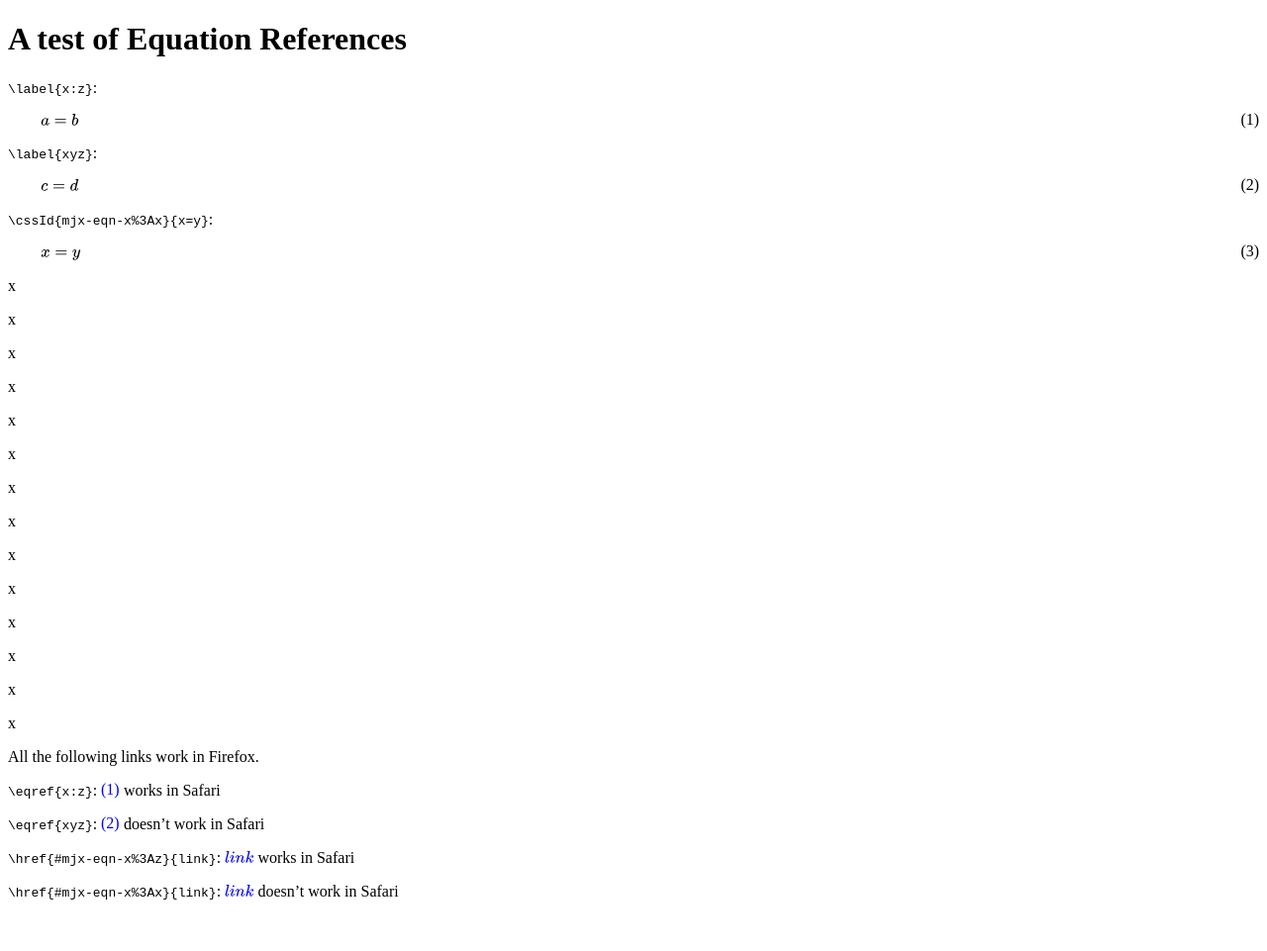
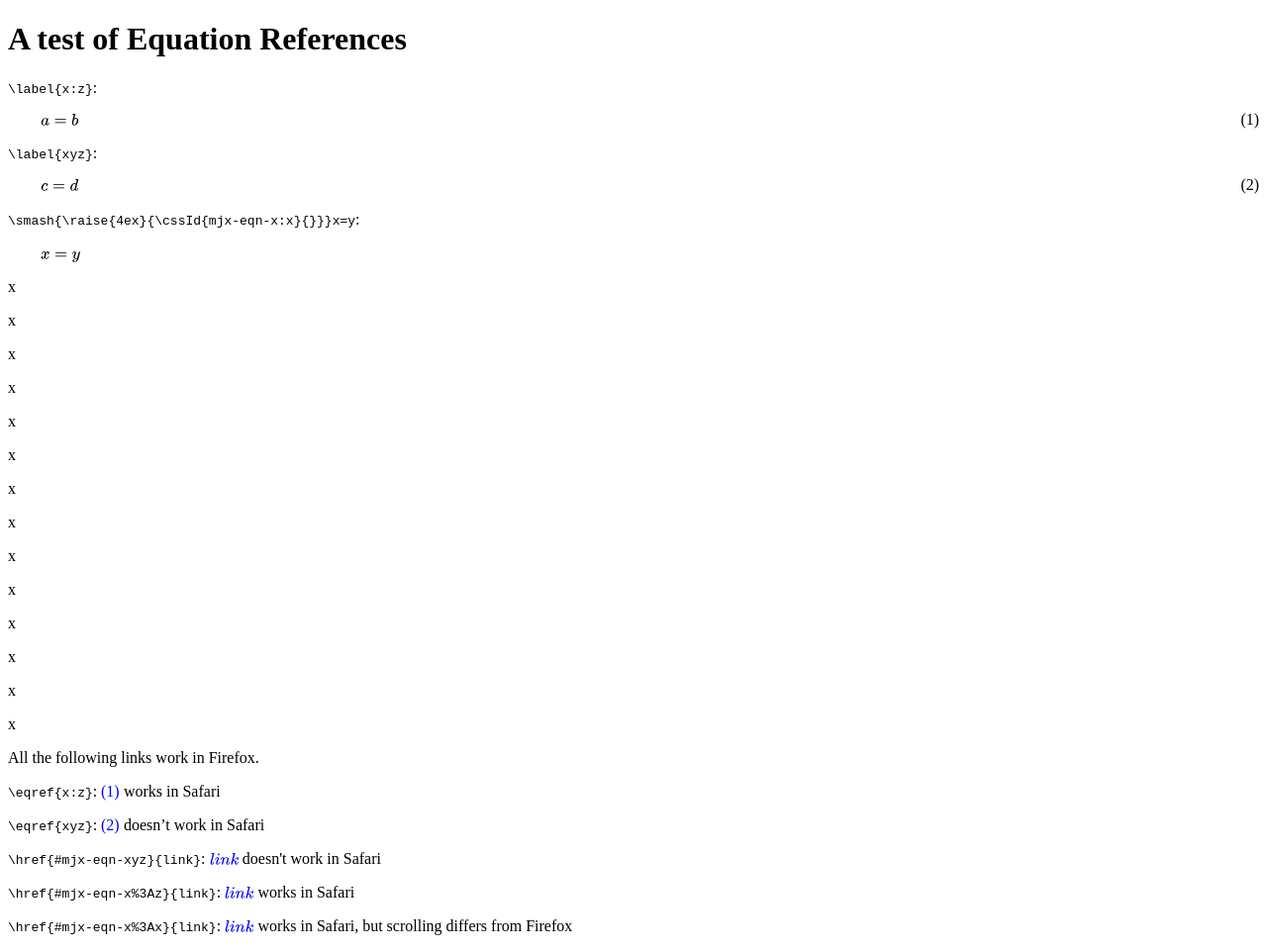
Before and after one commit to pdmosses/pdmosses.github.io, a Jekyll site: the page eqref.html, which Jekyll copies as it is, in a window 1280 px wide. Shown: the whole page at 99% size. Built offline with Jekyll 4.4.1, drawn with Linux system fonts in a browser that asks for light colours; before the commit the page ends 926 px from its top, so only the background shows below that.

Commit message:
Update eqref.html
- Remove URL encoding from ID.
- Correct the explanations.
- Add `\smash` to riased target.

```diff
--- a/eqref.html
+++ b/eqref.html
@@ -25,10 +25,10 @@ a=b\label{x:z}
 \[\begin{equation}
 c=d\label{xyz}
 \end{equation}\]
-<p><code>\cssId{mjx-eqn-x%3Ax}{x=y}</code>:</p>
-\[\begin{equation}
-\cssId{mjx-eqn-x%3Ax}{x=y}
-\end{equation}\]
+<p><code>\smash{\raise{4ex}{\cssId{mjx-eqn-x:x}{}}}x=y</code>:</p>
+\[\begin{align*}
+\smash{\raise{4ex}{\cssId{mjx-eqn-x:x}{}}}x=y
+\end{align*}\]
 <p>x</p>
 <p>x</p>
 <p>x</p>
@@ -46,7 +46,8 @@ c=d\label{xyz}
 <p>All the following links work in Firefox.</p>
 <p><code>\eqref{x:z}</code>: \(\eqref{x:z}\) works in Safari</p>
 <p><code>\eqref{xyz}</code>: \(\eqref{xyz}\) doesn’t work in Safari</p>
+<p><code>\href{#mjx-eqn-xyz}{link}</code>: \(\href{#mjx-eqn-xyz}{link}\) doesn't work in Safari</p>
 <p><code>\href{#mjx-eqn-x%3Az}{link}</code>: \(\href{#mjx-eqn-x%3Az}{link}\) works in Safari</p>
-<p><code>\href{#mjx-eqn-x%3Ax}{link}</code>: \(\href{#mjx-eqn-x%3Ax}{link}\) doesn’t work in Safari</p>
+<p><code>\href{#mjx-eqn-x%3Ax}{link}</code>: \(\href{#mjx-eqn-x%3Ax}{link}\) works in Safari,  but scrolling differs from Firefox</p>
 </body>
 </html>
```
